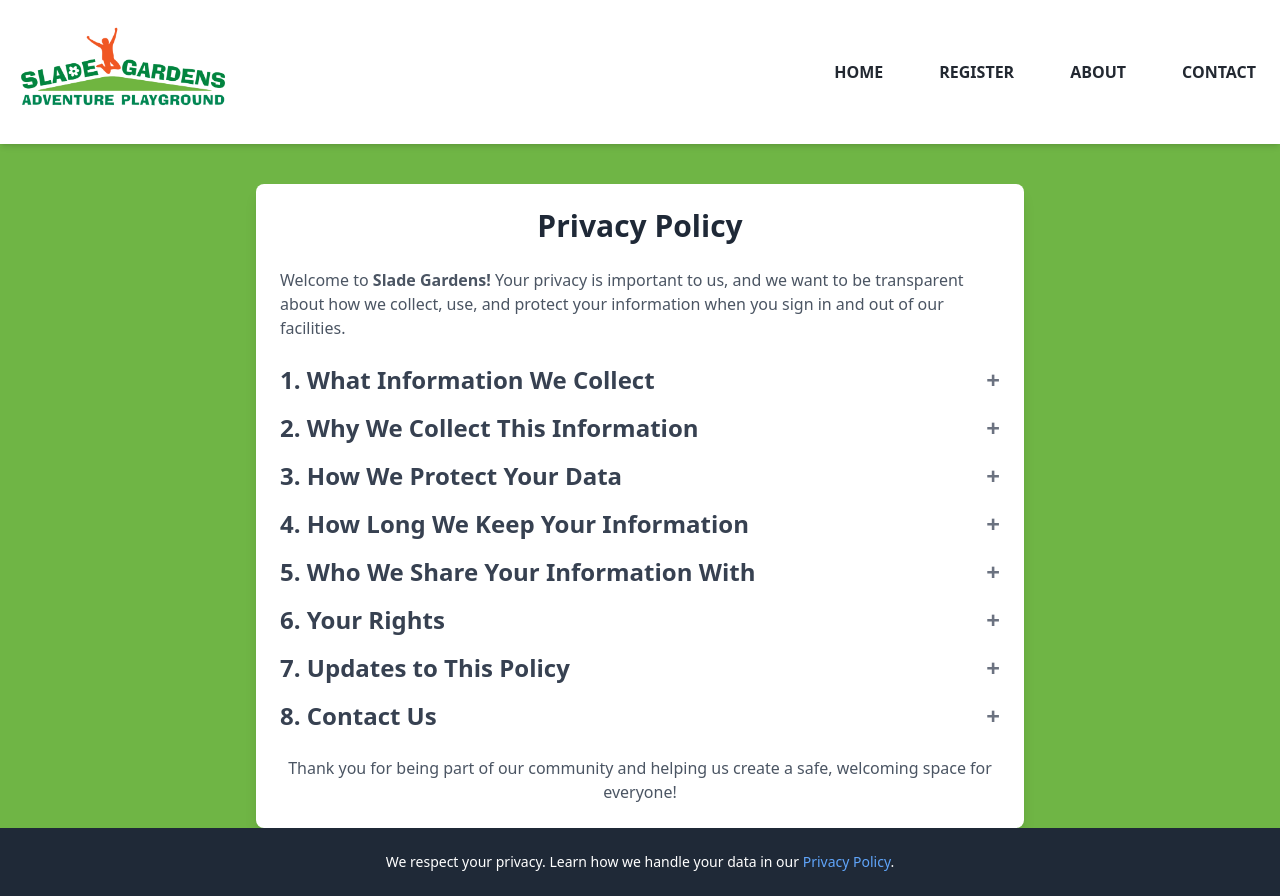
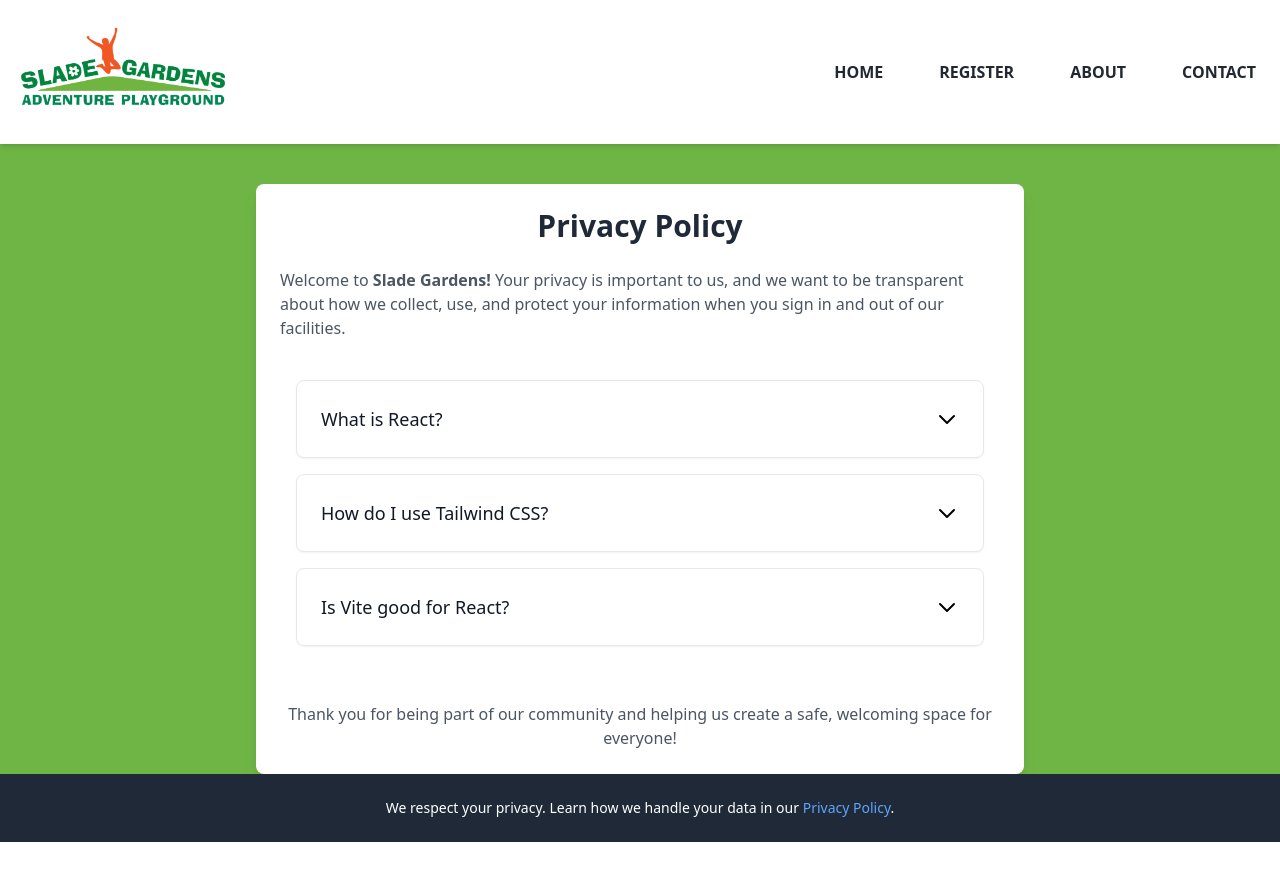
Before and after one commit to u21sk11/slade-gardens, a React (Vite) app: page /privacy-policy in a window 1280 px wide. After the commit the page ends 842 px from the top, so only its background shows below. Built offline with nearby package versions, Linux system fonts and the light colour scheme; no server answers; what aws-amplify would draw is missing.

Commit message:
added accordian component

```diff
--- a/src/app/pages/PrivacyPolicy.jsx
+++ b/src/app/pages/PrivacyPolicy.jsx
@@ -1,6 +1,26 @@
 import { React } from 'react';
+import Accordian  from '../../components/ui/Accordian';
 
 const PrivacyPolicy = () => {
+
+    const policyItems = [
+      {
+        id: 1,
+        section: "What is React?",
+        details: "React is a JavaScript library for building user interfaces."
+      },
+      {
+        id: 2,
+        section: "How do I use Tailwind CSS?",
+        details: "Tailwind CSS is a utility-first CSS framework. You can style elements by applying pre-defined classes directly in your markup."
+      },
+      {
+        id: 3,
+        section: "Is Vite good for React?",
+        details: "Yes, Vite is a modern build tool that provides fast development server and optimized builds for React applications."
+      }
+    ];
+
   return (
     <div className="max-w-3xl mx-auto p-6 bg-white shadow-lg rounded-lg mt-10">
       <h1 className="text-3xl font-bold text-center text-gray-800 mb-6">
@@ -12,8 +32,12 @@ const PrivacyPolicy = () => {
         transparent about how we collect, use, and protect your information when you sign in and out of our facilities.
       </p>
 
+      <div className="container mx-auto p-4">
+      <Accordian items={policyItems} />
+    </div>
+
       {/* Section 1 */}
-      <details className="group mb-4">
+      {/* <details className="group mb-4">
         <summary className="flex justify-between items-center cursor-pointer text-2xl font-semibold text-gray-700">
           <span>1. What Information We Collect</span>
           <span className="text-gray-500 group-open:hidden">+</span>
@@ -27,10 +51,10 @@ const PrivacyPolicy = () => {
           <li>Time and date of sign-in and sign-out</li>
           <li>Any relevant medical or accessibility needs (optional)</li>
         </ul>
-      </details>
+      </details> */}
 
       {/* Section 2 */}
-      <details className="group mb-4">
+      {/* <details className="group mb-4">
         <summary className="flex justify-between items-center cursor-pointer text-2xl font-semibold text-gray-700">
           <span>2. Why We Collect This Information</span>
           <span className="text-gray-500 group-open:hidden">+</span>
@@ -43,10 +67,10 @@ const PrivacyPolicy = () => {
           <li>Improve our services and ensure a great experience for everyone.</li>
           <li>Meet legal and safeguarding requirements.</li>
         </ul>
-      </details>
+      </details> */}
 
       {/* Section 3 */}
-      <details className="group mb-4">
+      {/* <details className="group mb-4">
         <summary className="flex justify-between items-center cursor-pointer text-2xl font-semibold text-gray-700">
           <span>3. How We Protect Your Data</span>
           <span className="text-gray-500 group-open:hidden">+</span>
@@ -57,10 +81,10 @@ const PrivacyPolicy = () => {
           <li>Safe handling of paper records (if applicable).</li>
           <li>Training for our staff and volunteers on data protection.</li>
         </ul>
-      </details>
+      </details> */}
 
       {/* Section 4 */}
-      <details className="group mb-4">
+      {/* <details className="group mb-4">
         <summary className="flex justify-between items-center cursor-pointer text-2xl font-semibold text-gray-700">
           <span>4. How Long We Keep Your Information</span>
           <span className="text-gray-500 group-open:hidden">+</span>
@@ -70,10 +94,10 @@ const PrivacyPolicy = () => {
           We only keep your data for as long as necessary for safety, legal, and operational reasons.
           Once it's no longer needed, we securely delete or dispose of it.
         </p>
-      </details>
+      </details> */}
 
       {/* Section 5 */}
-      <details className="group mb-4">
+      {/* <details className="group mb-4">
         <summary className="flex justify-between items-center cursor-pointer text-2xl font-semibold text-gray-700">
           <span>5. Who We Share Your Information With</span>
           <span className="text-gray-500 group-open:hidden">+</span>
@@ -85,10 +109,10 @@ const PrivacyPolicy = () => {
           <li>In an emergency.</li>
           <li>With authorized staff or volunteers who need the information to keep everyone safe.</li>
         </ul>
-      </details>
+      </details> */}
 
       {/* Section 6 */}
-      <details className="group mb-4">
+      {/* <details className="group mb-4">
         <summary className="flex justify-between items-center cursor-pointer text-2xl font-semibold text-gray-700">
           <span>6. Your Rights</span>
           <span className="text-gray-500 group-open:hidden">+</span>
@@ -106,10 +130,10 @@ const PrivacyPolicy = () => {
         <p className="text-gray-600 mt-2 pl-5">
           To make any requests, just get in touch using the details below.
         </p>
-      </details>
+      </details> */}
 
       {/* Section 7 */}
-      <details className="group mb-4">
+      {/* <details className="group mb-4">
         <summary className="flex justify-between items-center cursor-pointer text-2xl font-semibold text-gray-700">
           <span>7. Updates to This Policy</span>
           <span className="text-gray-500 group-open:hidden">+</span>
@@ -119,17 +143,17 @@ const PrivacyPolicy = () => {
           We may update this Privacy Policy from time to time. Any changes will be posted here,
           so feel free to check back.
         </p>
-      </details>
+      </details> */}
 
       {/* Section 8 */}
-      <details className="group mb-4">
+      {/* <details className="group mb-4">
         <summary className="flex justify-between items-center cursor-pointer text-2xl font-semibold text-gray-700">
           <span>8. Contact Us</span>
           <span className="text-gray-500 group-open:hidden">+</span>
           <span className="text-gray-500 hidden group-open:inline">−</span>
         </summary>
         <p className="text-gray-600 mt-2 pl-5">
-          If you have any questions or concerns, please reach out:
+          If you have any sections or concerns, please reach out:
         </p>
         <div className="mt-4 bg-gray-100 p-4 rounded-lg">
           <p className="font-semibold">Slade Gardens Adventure Playground & Community Hub</p>
@@ -137,7 +161,7 @@ const PrivacyPolicy = () => {
           <p>Email: <a href="mailto:sladeadventure@btinternet.com" className="text-blue-500 hover:underline">sladeadventure@btinternet.com</a></p>
           <p>Phone: <a href="tel:02077373829" className="text-blue-500 hover:underline">0207 737 3829</a></p>
         </div>
-      </details>
+      </details> */}
 
       <p className="text-center text-gray-600 mt-6">
         Thank you for being part of our community and helping us create a safe, welcoming space for everyone!
@@ -146,4 +170,5 @@ const PrivacyPolicy = () => {
   );
 };
 
+
 export default PrivacyPolicy;
--- /dev/null
+++ b/src/components/ui/Accordian.jsx
@@ -0,0 +1,46 @@
+import { useState } from 'react';
+
+const Accordian = ({ items }) => {
+  const [openIndex, setOpenIndex] = useState(null);
+
+  return (
+    <div className="max-w-3xl mx-auto">
+      {items.map((item, index) => (
+        <div key={item.id} className="mb-4 border rounded-lg shadow-sm">
+          <button
+            onClick={() => setOpenIndex(openIndex === index ? null : index)}
+            className="flex items-center justify-between w-full p-6 transition-colors hover:bg-gray-50"
+          >
+            <h3 className="text-lg font-medium text-left text-gray-900">
+              {item.section}
+            </h3>
+            <svg
+              className={`w-6 h-6 transform transition-transform duration-200 ${
+                openIndex === index ? 'rotate-180' : ''
+              }`}
+              fill="none"
+              stroke="currentColor"
+              viewBox="0 0 24 24"
+            >
+              <path
+                strokeLinecap="round"
+                strokeLinejoin="round"
+                strokeWidth={2}
+                d="M19 9l-7 7-7-7"
+              />
+            </svg>
+          </button>
+          <div
+            className={`overflow-hidden transition-all duration-300 ease-in-out ${
+              openIndex === index ? 'max-h-[1000px] opacity-100' : 'max-h-0 opacity-0'
+            }`}
+          >
+            <div className="p-6 pt-0 text-gray-600">{item.details}</div>
+          </div>
+        </div>
+      ))}
+    </div>
+  );
+};
+
+export default Accordian;
```
